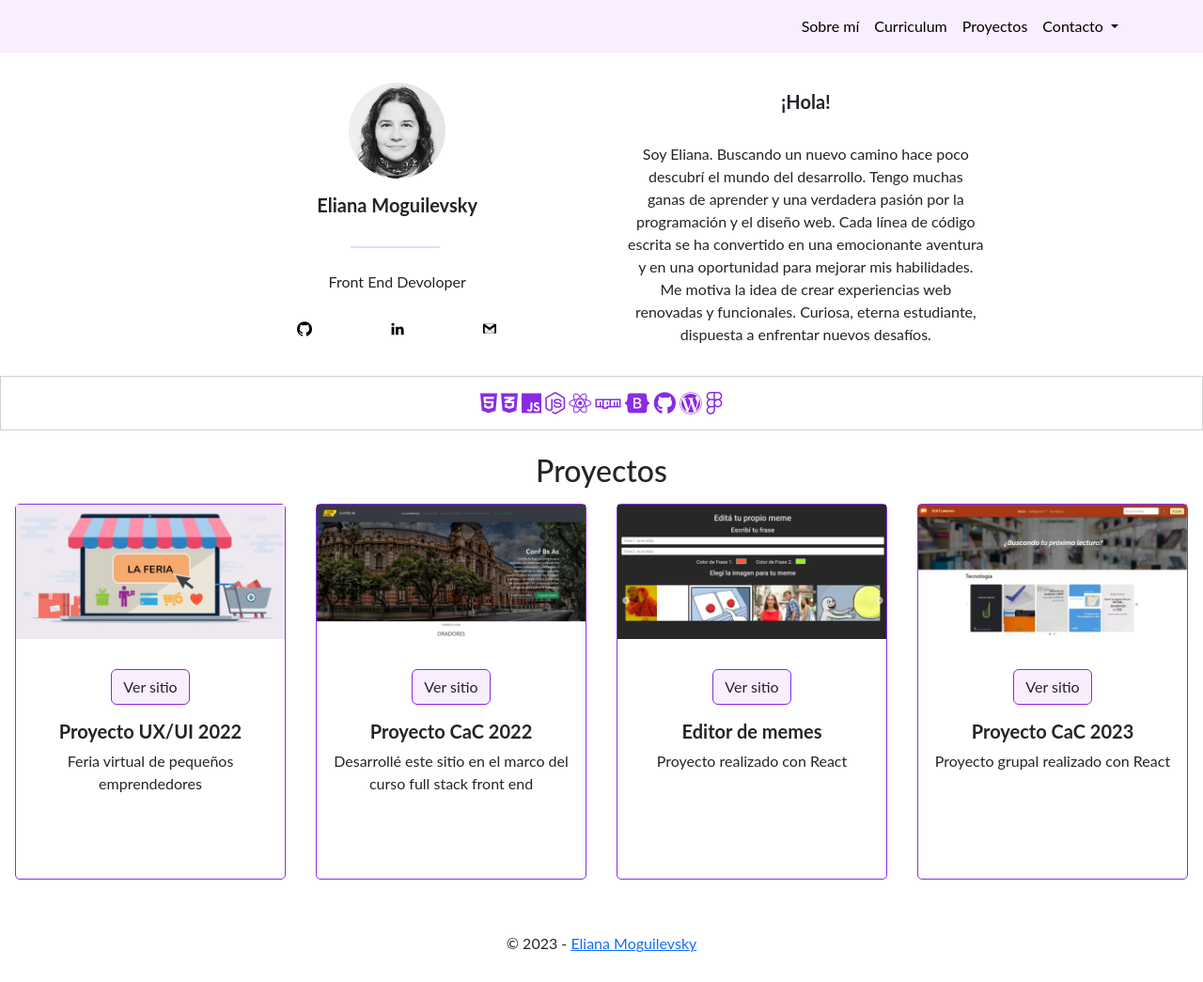
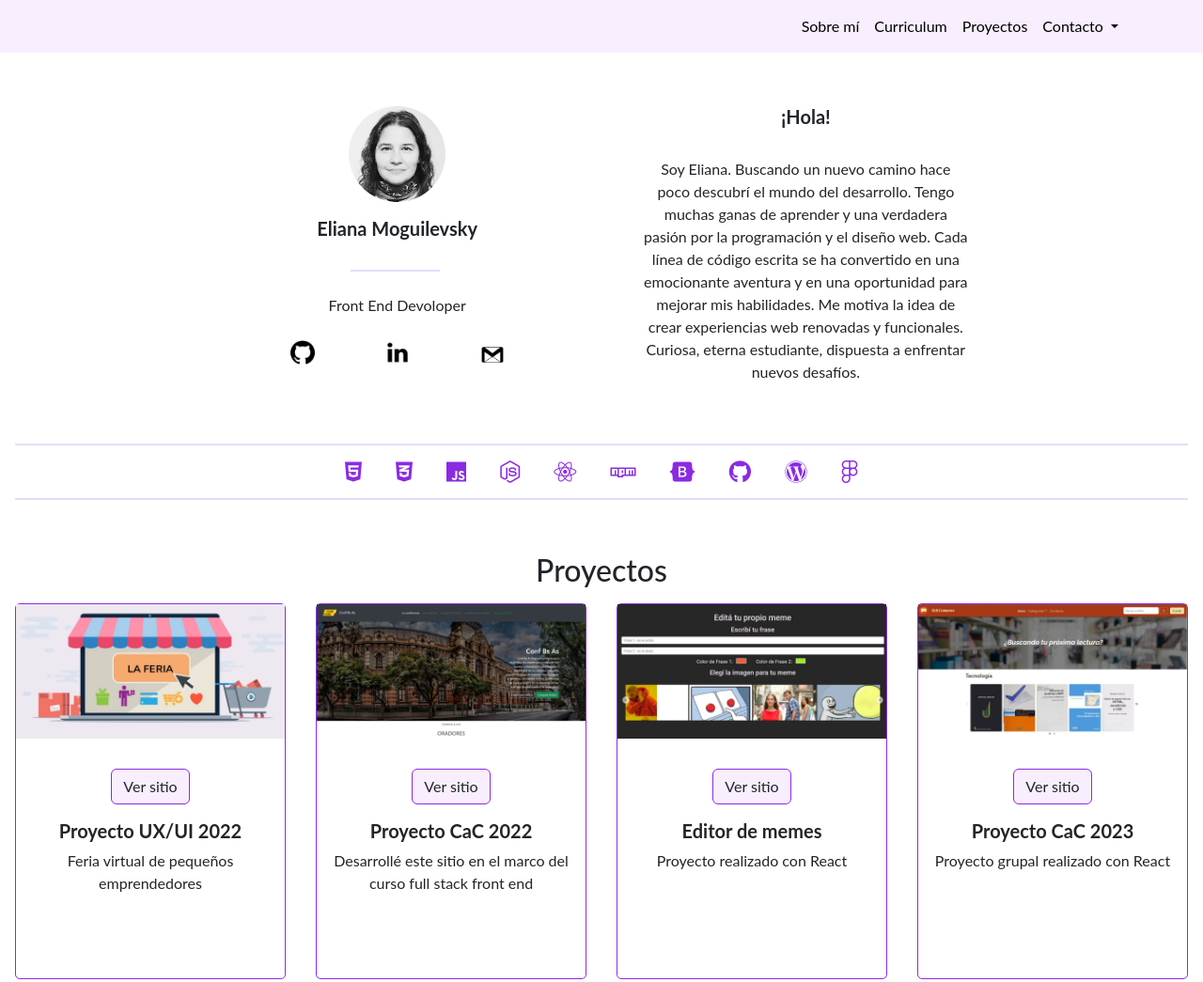
Before and after one commit to ElianaMoguilevsky/ID-Card-Web, a website: page index.html in a window 1280 px wide. Shown: the top 1045 px of the page at 94% size. Drawn offline with nearby package versions, Linux system fonts and the light colour scheme.

Commit message:
fix: navbar fija style: varios

```diff
--- a/css/style.css
+++ b/css/style.css
@@ -72,6 +72,16 @@ footer {
     color: #E6DBFC;
 }
 
+.linea-horizontal-iconos {
+    border: solid;
+    border-width: 1.5px;
+    width: 100%;
+    display: flex;
+    color: #E6DBFC;
+    margin-top: 16px;
+    margin-bottom: 16px;
+    }
+
 
 
 
--- a/index.html
+++ b/index.html
@@ -15,7 +15,7 @@
 <body>
 
   <header>
-    <nav class="navbar navbar-expand-lg">
+    <nav class="navbar navbar-expand-md position-fixed container-fluid z-1">
       <div class="container">
 
         <button class="navbar-toggler" type="button" data-bs-toggle="collapse" data-bs-target="#navbarNavDropdown"
@@ -28,7 +28,7 @@
               <a class="nav-link active" aria-current="page" href="#">Sobre mí</a>
             </li>
             <li class="nav-item">
-              <a class="nav-link active" href="./img/Eliana_Moguilevsky_2023_fedev1.pdf" target="_blank">Curriculum</a>
+              <a class="nav-link active" href="https://drive.google.com/file/d/1QpRxeb5GaGoOT727bHFx5DxMVh1hvJt-/view?usp=sharing" target="_blank">Curriculum</a>
             </li>
             <li class="nav-item">
               <a class="nav-link active" href="#proyectos">Proyectos</a>
@@ -39,6 +39,7 @@
               </a>
               <ul class="dropdown-menu">
                 <li><a class="dropdown-item" href="mailto: eliana.moguilevsky@gmail.com" target="blank">Correo</a></li>
+                <li><a class="dropdown-item" href="https://github.com/ElianaMoguilevsky" target="blank">Github</a></li>
                 <li><a class="dropdown-item" href="https://www.linkedin.com/in/elianamoguilevsky/" target="blank">LinkedIn</a></li>
               </ul>
             </li>
@@ -49,10 +50,10 @@
     </nav>
   </header>
 
-  <section>
+  <section class="mt-4 z-0">
     <div class="row row-cols-1 row-cols-md-3 g-4 justify-content-center align-items-center">
       <div class="col">
-        <div class="card h-100 border-0" >
+        <div class="card h-100 border-0 mt-5" >
           <br>
           <img src="img/eliana.jpg" class="card-img-top w-25" alt="foto de Eliana">
           <div class="card-body">
@@ -63,18 +64,17 @@
             <p class="card-text">Front End Devoloper</p>
             <div class="iconContainer mt-4">
               <a href="https://github.com/ElianaMoguilevsky" target="blank">
-                <img src="./img/icons/291716_github_logo_social network_social_icon.png" style="max-width: 16px; max-height: 16px;"
-                alt="github"></a>
+                <img src="./img/icons/291716_github_logo_social network_social_icon.png" style="max-width: 26px; max-height: 26px;" alt="Github"></a>
               <a href="https://www.linkedin.com/in/elianamoguilevsky/" target="blank">
-                <img src="./img/icons/367593_linkedin_business_network_social_icon.png" style="max-width: 16px; max-height: 16px;" alt="github"></a>
+                <img src="./img/icons/367593_linkedin_business_network_social_icon.png" style="max-width: 26px; max-height: 26px;" alt="LinkedIn"></a>
               <a href="mailto: eliana.moguilevsky@gmail.com" target="blank">
-                <img src="./img/icons/1181190_email_gmail_google_mail_icon.png" style="max-width: 16px; max-height: 16px;" alt="github"></a>
+                <img src="./img/icons/1181190_email_gmail_google_mail_icon.png" class="mt-1" style="max-width: 26px; max-height: 26px;" alt="enviar correo"></a>
             </div>
           </div>
         </div>
       </div>
       <div class="col">
-        <div class="card h-100 border-0">
+        <div class="card h-100 border-0 mt-5 mx-3">
             <div class="card-body">
             <br>
               <h5 class="card-title">¡Hola!</h5>
@@ -90,29 +90,24 @@
 <section>
 
 <div class="iconos">
-<div class="container">
 
-</div>
-
-<div class="card text-center mt-3 rounded-0">
-  <div class="card-body">
-    <i class="fa-brands fa-html5 fa-xl" style="color: blueviolet;"></i>
-    <i class="fa-brands fa-css3-alt fa-xl" style="color: blueviolet;"></i>
-    <i class="fa-brands fa-js fa-xl" style="color: blueviolet;"></i>
-    <i class="fa-brands fa-node-js fa-xl" style="color: blueviolet;"></i>
-    <i class="fa-brands fa-react fa-xl" style="color: blueviolet;"></i>
-    <i class="fa-brands fa-npm fa-xl" style="color: blueviolet;"></i>
-    <i class="fa-brands fa-bootstrap fa-xl" style="color: blueviolet;"></i>
-    <i class="fa-brands fa-github fa-xl" style="color: blueviolet;"></i>
-    <i class="fa-brands fa-wordpress fa-xl" style="color: blueviolet;"></i>
-    <i class="fa-brands fa-figma fa-xl" style="color: blueviolet;"></i>
+<div class="card text-center mt-3 border-0">
+  <div class="card-body container-fluid">
+    <div class="linea-horizontal-iconos"></div>
+    <i class="fa-brands fa-html5 fa-xl mx-2 p-2" style="color: blueviolet;"></i>
+    <i class="fa-brands fa-css3-alt fa-xl mx-2 p-2" style="color: blueviolet;"></i>
+    <i class="fa-brands fa-js fa-xl mx-2 p-2" style="color: blueviolet;"></i>
+    <i class="fa-brands fa-node-js fa-xl mx-2 p-2" style="color: blueviolet;"></i>
+    <i class="fa-brands fa-react fa-xl mx-2 p-2" style="color: blueviolet;"></i>
+    <i class="fa-brands fa-npm fa-xl mx-2 p-2" style="color: blueviolet;"></i>
+    <i class="fa-brands fa-bootstrap fa-xl mx-2 p-2" style="color: blueviolet;"></i>
+    <i class="fa-brands fa-github fa-xl mx-2 p-2" style="color: blueviolet;"></i>
+    <i class="fa-brands fa-wordpress fa-xl mx-2 p-2" style="color: blueviolet;"></i>
+    <i class="fa-brands fa-figma fa-xl mx-2 p-2" style="color: blueviolet;"></i>
+    <div class="linea-horizontal-iconos"></div>
   </div>
 
-</div>
-
-
-
-  </div>
+ </div>
 
 
 
```
Also changed, not shown: img/icons/envelope-regular.svg (added), img/icons/envelope.png (added).
